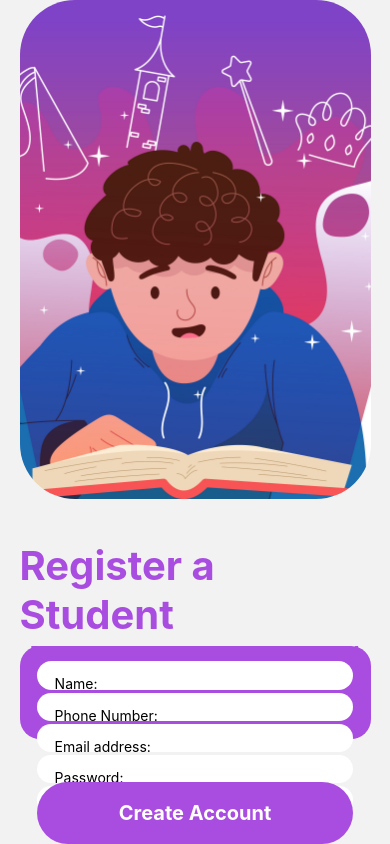
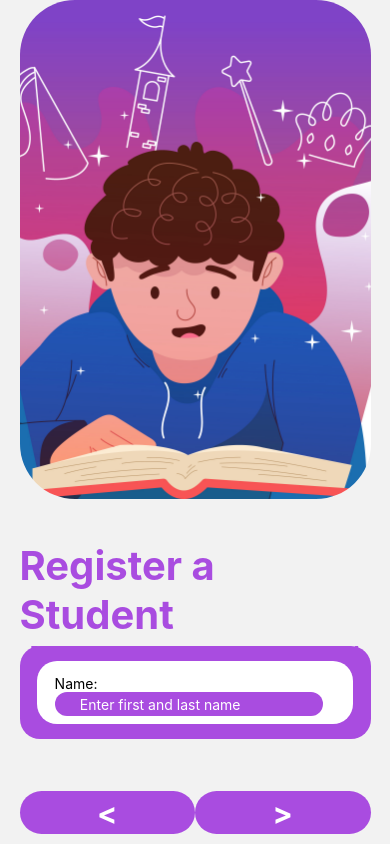
Before and after one commit to brevinabraham/StudentApp, a React Native app: screen /StudentRegister in a window 390 px wide. Built offline with nearby package versions, Linux system fonts and the light colour scheme.

Commit message:
feat(student-register): implement animated transition between questions
- Add animated transition for question changes
- Implement fade-out and slide-down animation
- Add navigation buttons for next and previous questions

```diff
--- a/app/screens/StudentRegister.js
+++ b/app/screens/StudentRegister.js
@@ -1,5 +1,5 @@
-import React from 'react';
-import { View, Text, SafeAreaView, ImageBackground, TextInput, ScrollView, KeyboardAvoidingView, TouchableOpacity } from 'react-native';
+import React, { useRef, useEffect, useState } from 'react';
+import { View, Text, SafeAreaView, ImageBackground, TextInput, ScrollView, KeyboardAvoidingView, TouchableOpacity, Animated } from 'react-native';
 
 
 import colors from '../config/colors'
@@ -32,8 +32,70 @@ const Questions = [{
         keyboardtype: "visible-password"
     }]
 
+function StudentRegister({navigation}) {
+    const [currentQuestionIndex, setCurrentQuestionIndex] = useState(0)
+    const translationYvalue = useRef(new Animated.Value(0)).current
+    const fadeout = useRef(new Animated.Value(100)).current
 
-function StudentRegister({navigation}) {
+    useEffect(() => {(currentQuestionIndex >0 ) &&(
+        Animated.timing(translationYvalue,{
+            toValue: 50,
+            useNativeDriver: true
+        })).start()
+    },[])
+
+    const handleNextQuestion = () => {
+        Animated.parallel([
+            Animated.timing(translationYvalue, {
+            toValue: 500,
+            duration: 125,
+            useNativeDriver: true,
+            }),
+            Animated.timing(fadeout, {
+            toValue: 0,
+            useNativeDriver: true,
+            })]
+        ).start(() => {
+            setCurrentQuestionIndex((prevIndex) => prevIndex == Questions.length ? Questions.length : prevIndex + 1 );
+            Animated.parallel([
+                Animated.timing(translationYvalue, {
+                toValue: '0',
+                duration: 125,
+                useNativeDriver: true,
+                }),
+                Animated.timing(fadeout, {
+                toValue: 100,
+                useNativeDriver: true,
+                })
+            ]).start()})
+    }
+
+    const handlePrevQuestion = () => {
+        Animated.parallel([
+            Animated.timing(translationYvalue, {
+            toValue: 500,
+            duration: 125,
+            useNativeDriver: true,
+            }),
+            Animated.timing(fadeout, {
+            toValue: 0,
+            useNativeDriver: true,
+            })]
+        ).start(() => {
+            setCurrentQuestionIndex((prevIndex) => prevIndex == 0 ? 0 : prevIndex- 1);
+            Animated.parallel([
+                Animated.timing(translationYvalue, {
+                toValue: '0',
+                duration: 125,
+                useNativeDriver: true,
+                }),
+                Animated.timing(fadeout, {
+                toValue: 100,
+                useNativeDriver: true,
+                })
+            ]).start()})
+    }
+
     return (
         <SafeAreaView style={{flex: 1, alignContent: "center" }}>
             <KeyboardAvoidingView behavior='padding' style ={{flex: 1}}>
@@ -55,38 +117,61 @@ function StudentRegister({navigation}) {
                         Register and ask questions today!
                     </Text>
                 </View>
-                <View style = {[loginScreenCSS.LoginContainersEmptyColor
-                    ,{backgroundColor: colors.primarylightpurple, flex: 1, borderRadius:20, paddingTop: '4%'
-                    , paddingBottom: '4%', gap: '5%'}]}>
-
-                    {Questions.map((question) =>
+                 <Animated.View
+                style={[
+                    loginScreenCSS.LoginContainersEmptyColor,
+                    {
+                        backgroundColor: colors.primarylightpurple,
+                        flex: 1,
+                        borderRadius: 20,
+                        paddingTop: '4%',
+                        paddingBottom: '4%',
+                        gap: '5%',
+                        transform: [
+                            {translateY: translationYvalue}
+                        ],
+                        opacity: fadeout
+                    },
+                    ]}
+                >
+                    {Questions.map((question, index) => (
+                    index === currentQuestionIndex && (
                     <View key={question.id} style={[loginScreenCSS.LoginContainersEmptyColor
-                        ,{backgroundColor:colors.white, flex: 1, borderRadius:20, paddingTop: '4%'
-                        , paddingBottom: '4%',alignItems: "flex-start", paddingLeft: "5%"}]}>
-                            <Text style = {{color: colors.black, flex: 1}}>
+                        , { backgroundColor: colors.white, flex: 1, borderRadius: 20, paddingTop: '4%'
+                            , paddingBottom: '4%', alignItems: "flex-start", paddingLeft: "5%" }]}>
+                        <Text style={{ color: colors.black, flex: 1 }}>
                             {question.title}:
                         </Text>
                         <View style={[loginScreenCSS.LoginContainersEmptyColor
-                                ,{backgroundColor:colors.primarylightpurple, flex: 1, borderRadius:20, paddingTop: '4%'
+                            , { backgroundColor: colors.primarylightpurple, flex: 1, borderRadius: 20, paddingTop: '4%'
                             , paddingBottom: '4%', alignItems: "center", alignContent: "center"
-                                , justifyContent: "center"}]}>
+                            , justifyContent: "center" }]}>
                             <TextInput key={question.id} placeholder={question.question}
-                                keyboardType={question.keyboardtype} placeholderTextColor={colors.white}/>
+                            keyboardType={question.keyboardtype} placeholderTextColor={colors.white} />
                         </View>
                         </View>
-                    )}
-                </View>
-                <View style={[loginScreenCSS.LoginContainersEmptyColor,{flex:1}]}>
-                    <TouchableOpacity onPress={() => navigation.navigate('LoginScreenWelcome')}
+                    )
+                    ))}
+                </Animated.View>
+                <View style={[loginScreenCSS.LoginContainersEmptyColor,{flex:1, flexDirection: "row"}]}>
+                    <TouchableOpacity onPress={handlePrevQuestion}
                         style = {[loginScreenCSS.LoginContainersEmptyColor,
                         { backgroundColor: colors.primarylightpurple, alignItems: "center", alignContent: "center"
                         , justifyContent: "center"}]}>
                         <Text style ={[loginScreenCSS.EmptyBackgroundText,
-                        {color: colors.white, paddingTop: '2%', paddingBottom: '2%'}]}>
-                            Create Account
+                        {color: colors.white, paddingTop: '2%', paddingBottom: '2%', fontSize: 30}]}>
+                            {'<'}
                         </Text>
                     </TouchableOpacity>
-
+                    <TouchableOpacity onPress={handleNextQuestion}
+                        style = {[loginScreenCSS.LoginContainersEmptyColor,
+                        { backgroundColor: colors.primarylightpurple, alignItems: "center", alignContent: "center"
+                        , justifyContent: "center"}]}>
+                        <Text style ={[loginScreenCSS.EmptyBackgroundText,
+                        {color: colors.white, paddingTop: '2%', paddingBottom: '2%', fontSize: 30}]}>
+                            {'>'}
+                        </Text>
+                    </TouchableOpacity>
                 </View>
 
 
```
Lines whose indentation alone changed are shown as unchanged.
